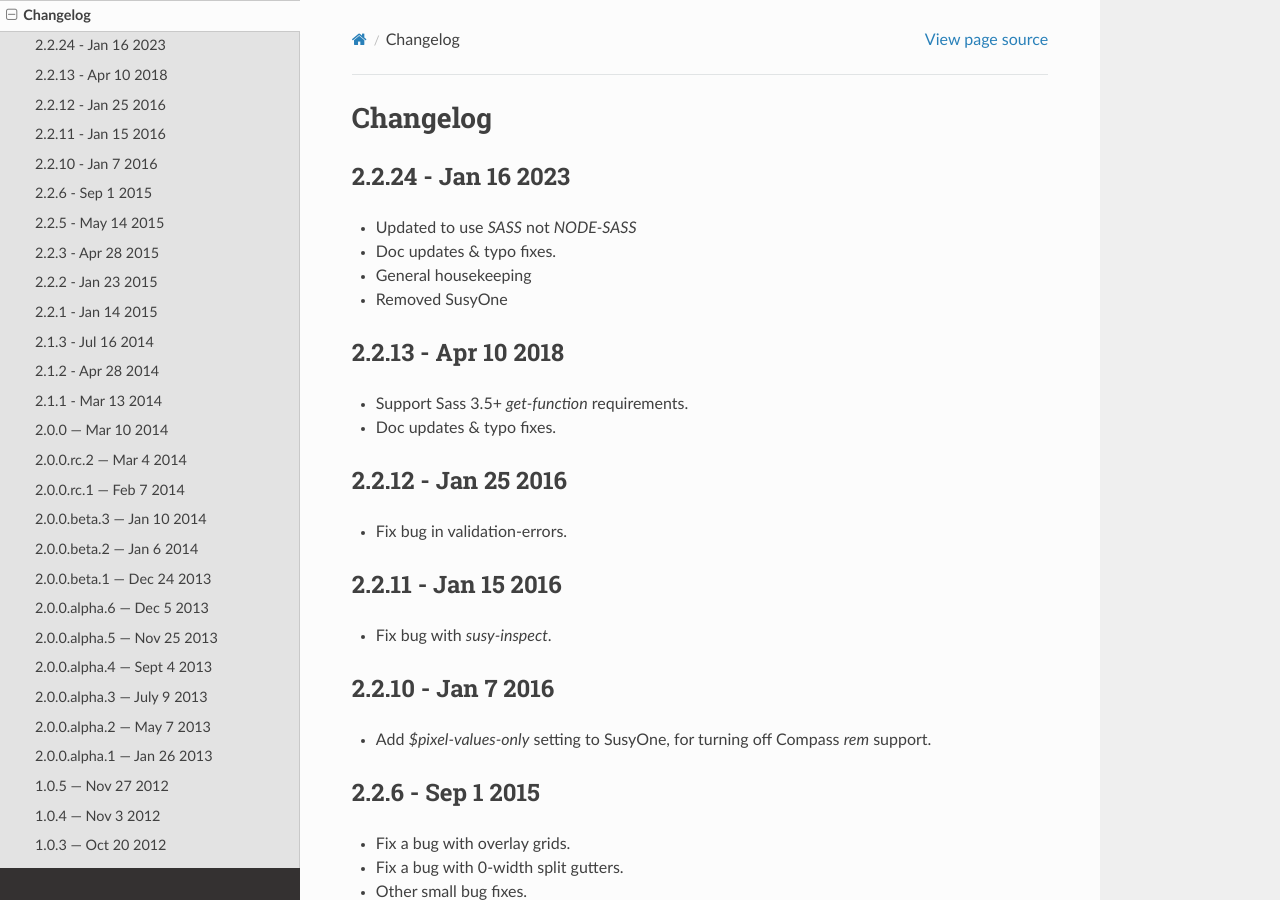
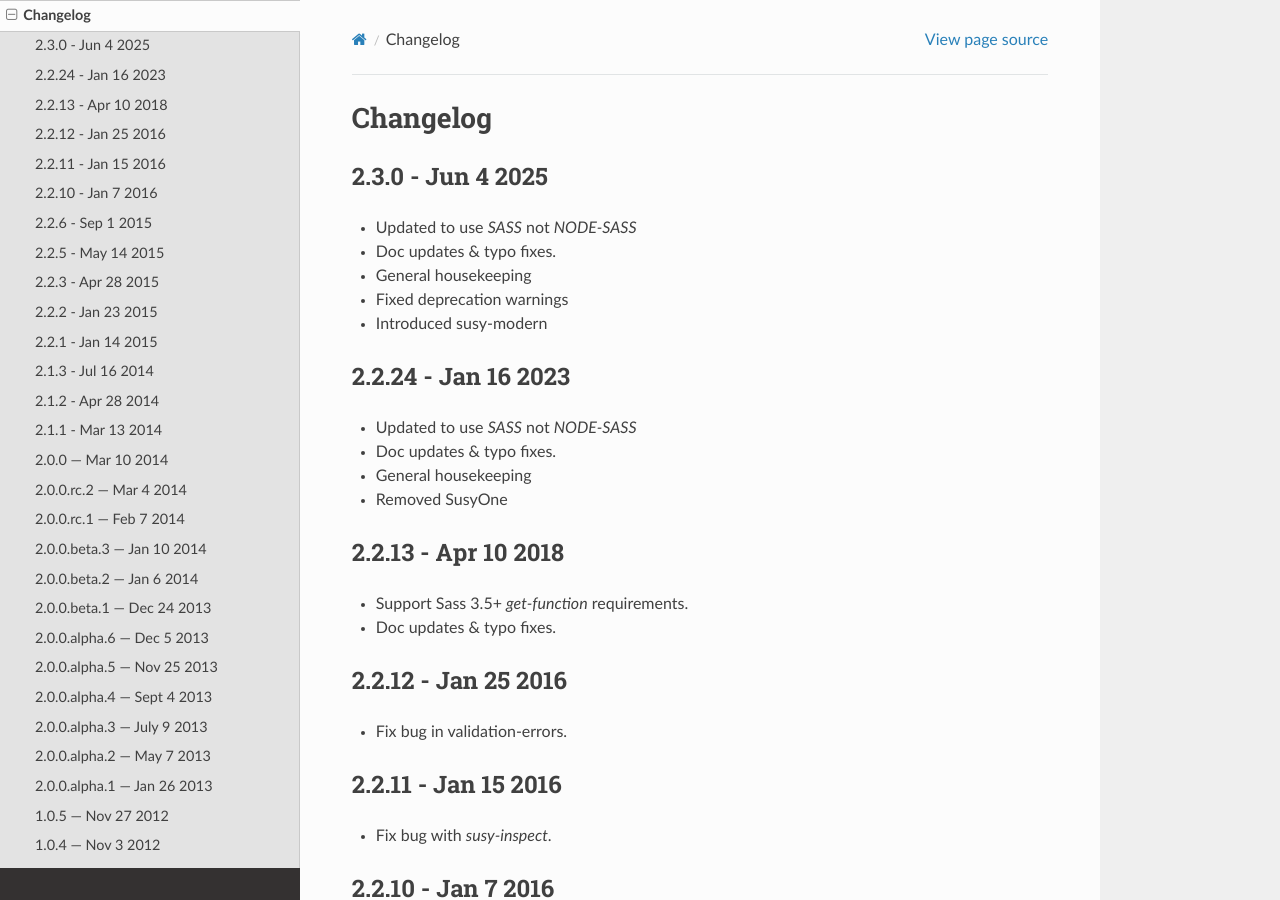
Before and after one commit to takuhii/susy-sass-docs, a Sphinx documentation site: the page built from docs/changelog.rst, in a window 1280 px wide and 900 px high. Built offline with Sphinx 7.4.7 and the Read the Docs theme 3.1.0, drawn with Linux system fonts in a browser that asks for light colours; pages that are not in the unit, such as notebooks, are missing from menus.

Commit message:
Updated docs for susy-sass

```diff
--- a/docs/changelog.rst
+++ b/docs/changelog.rst
@@ -1,5 +1,14 @@
 Changelog
 =========
+
+2.3.0 - Jun 4 2025
+--------------------
+
+- Updated to use `SASS` not `NODE-SASS`
+- Doc updates & typo fixes.
+- General housekeeping
+- Fixed deprecation warnings
+- Introduced susy-modern
 
 2.2.24 - Jan 16 2023
 --------------------
--- a/docs/conf.py
+++ b/docs/conf.py
@@ -51,9 +51,9 @@ copyright = u'2023 | Darren Mackintosh'
 # built documents.
 #
 # The short X.Y version.
-version = '2.2'
+version = '2.3'
 # The full version, including alpha/beta/rc tags.
-release = '2.2.24'
+release = '2.3.0'
 
 # The language for content autogenerated by Sphinx. Refer to documentation
 # for a list of supported languages.
--- a/package.json
+++ b/package.json
@@ -1,6 +1,6 @@
 {
   "name": "susy-sass-docs",
-  "version": "2.2.24",
+  "version": "2.3.0",
   "description": "Sass power-tools for web layout.",
   "author": "Darren Mackintosh <takuhii@gmail.com>",
   "main": "sass/_susy.scss",
```
